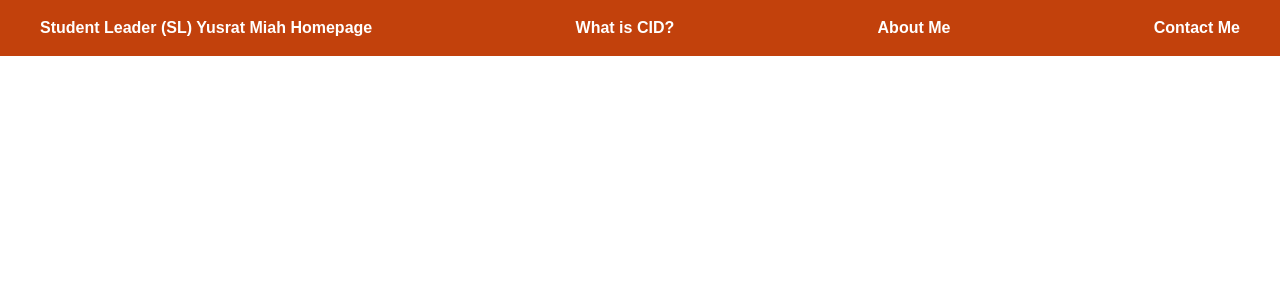
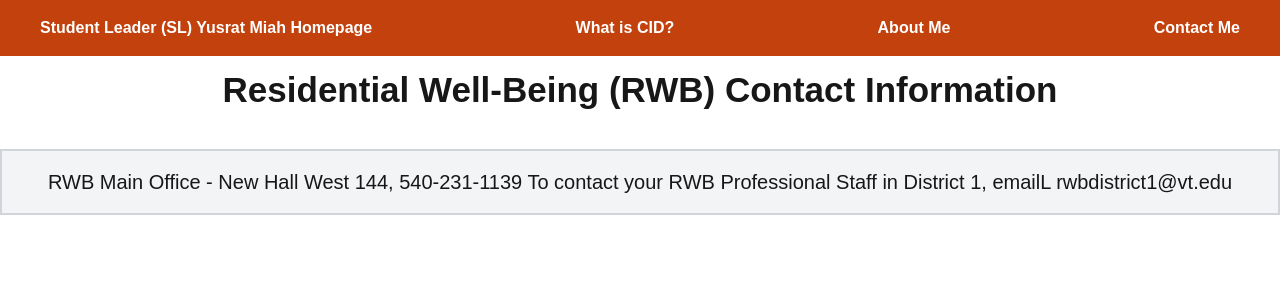
Before and after one commit to yusratmiah/react-next-js-ymiahRepoWebPage, a Next.js app: page /contact-me in a window 1280 px wide. Shown: the top 300 px of the page. Built offline with nearby package versions, Linux system fonts and the light colour scheme.

Commit message:
Updated teh contact-me page

```diff
--- a/src/app/contact-me/page.js
+++ b/src/app/contact-me/page.js
@@ -1,4 +1,4 @@
-export default function Page() {
+//export default function Page() {
 
     // async function submitForm(formData){
     //     // going to mark that it is a server side function that can be called from client side code
@@ -51,4 +51,22 @@
     //             </form>
     //     </main>
     // );
+//}
+
+//<Image src="/CID-Day.jpg" alt="Image of Creativity and Innovation District Logo" width={500} height={300} style={{ display: 'block', margin: '0 auto' }} />
+
+export default function Page() {
+  return (
+    <main>
+      <div>
+        <h1 className= "fontCIDTitle">Residential Well-Being (RWB) Contact Information</h1>
+        <br/>
+        <p className="fontCIDParagraph border-2 border-gray-300 p-4 bg-gray-100">
+          RWB Main Office - New Hall West 144, 540-231-1139
+          To contact your RWB Professional Staff in District 1, emailL
+          rwbdistrict1@vt.edu
+        </p>
+      </div>
+    </main>
+  );
 }
```
